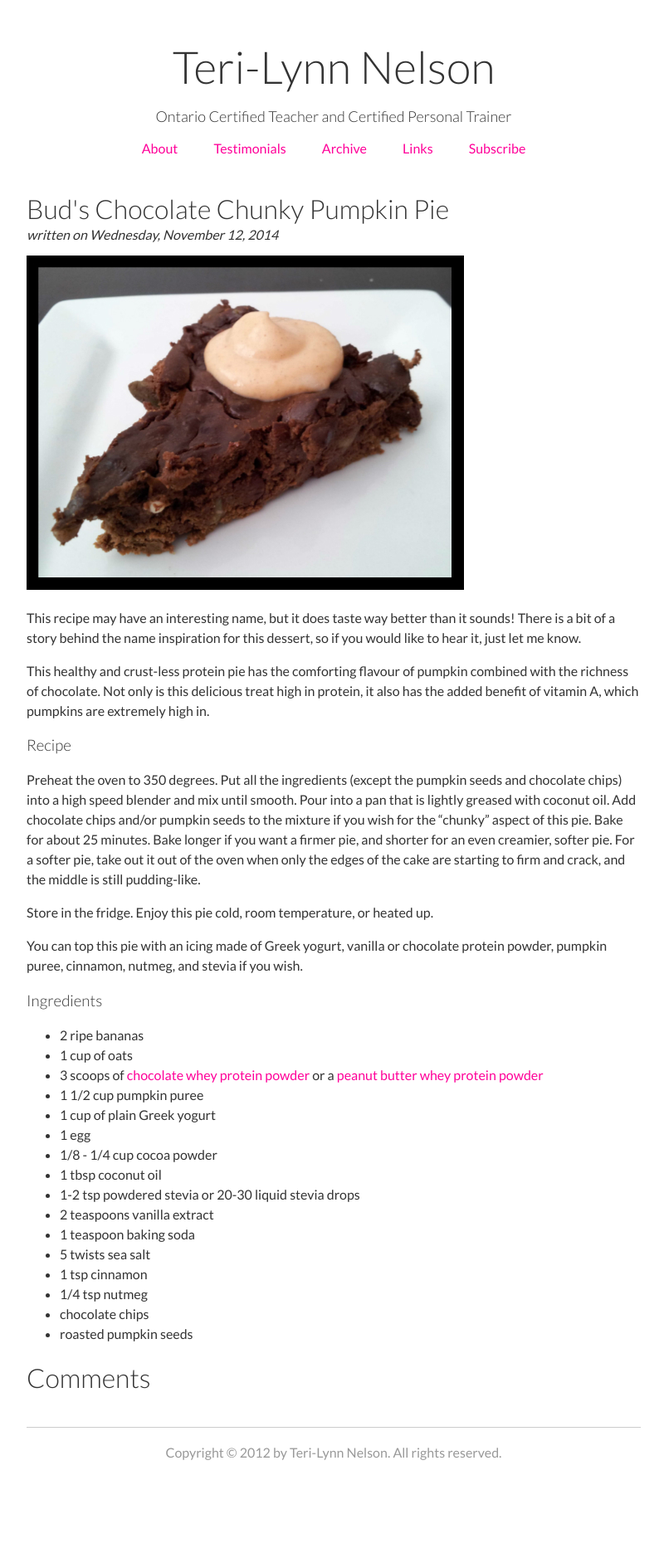
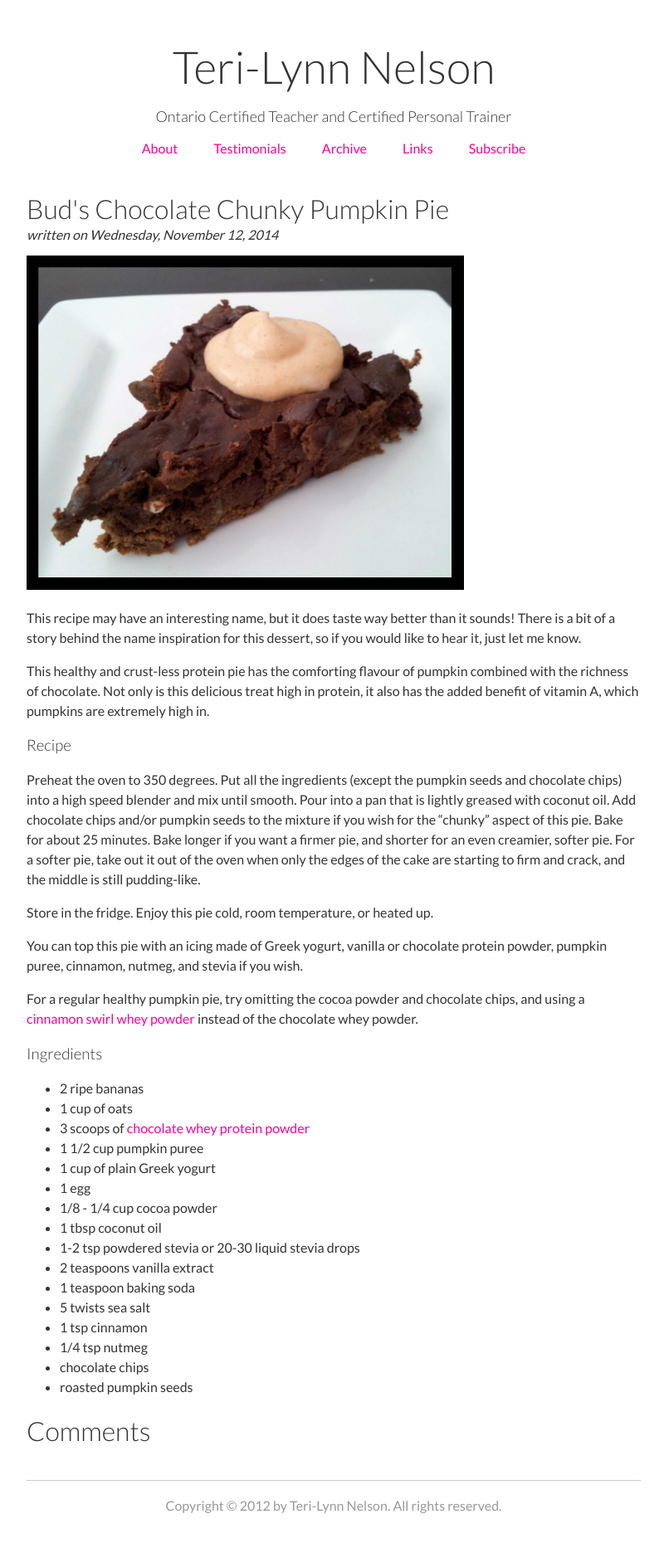
Before and after one commit to teri-lynn/teri-lynn.github.com, a Jekyll site: the page built from _posts/2014-11-12-bud's-chocolate-chunky-pumpkin-pie.md, in a window 1280 px wide. Shown: the whole page at 83% size, without its empty margins (238-1038 px from the left). Built offline with Jekyll 4.4.1, drawn with Linux system fonts in a browser that asks for light colours; Markdown is read by kramdown in place of the engine named in the settings; before the commit the page ends 1808 px from its top, so only the background shows below that.

Commit message:
Changed protein links.

```diff
--- a/_posts/2014-11-12-bud's-chocolate-chunky-pumpkin-pie.md
+++ b/_posts/2014-11-12-bud's-chocolate-chunky-pumpkin-pie.md
@@ -16,10 +16,12 @@ Store in the fridge. Enjoy this pie cold, room temperature, or heated up.
 
 You can top this pie with an icing made of Greek yogurt, vanilla or chocolate protein powder, pumpkin puree, cinnamon, nutmeg, and stevia if you wish.
 
+For a regular healthy pumpkin pie, try omitting the cocoa powder and chocolate chips, and using a [cinnamon swirl whey powder](http://halfwhey.com/products/205) instead of the chocolate whey powder.
+
 ### Ingredients
 - 2 ripe bananas
 - 1 cup of oats
-- 3 scoops of [chocolate whey protein powder](http://halfwhey.com/) or a [peanut butter whey protein powder](http://halfwhey.com/products/208)
+- 3 scoops of [chocolate whey protein powder](http://halfwhey.com/)
 - 1 1/2 cup pumpkin puree
 - 1 cup of plain Greek yogurt
 - 1 egg
```
